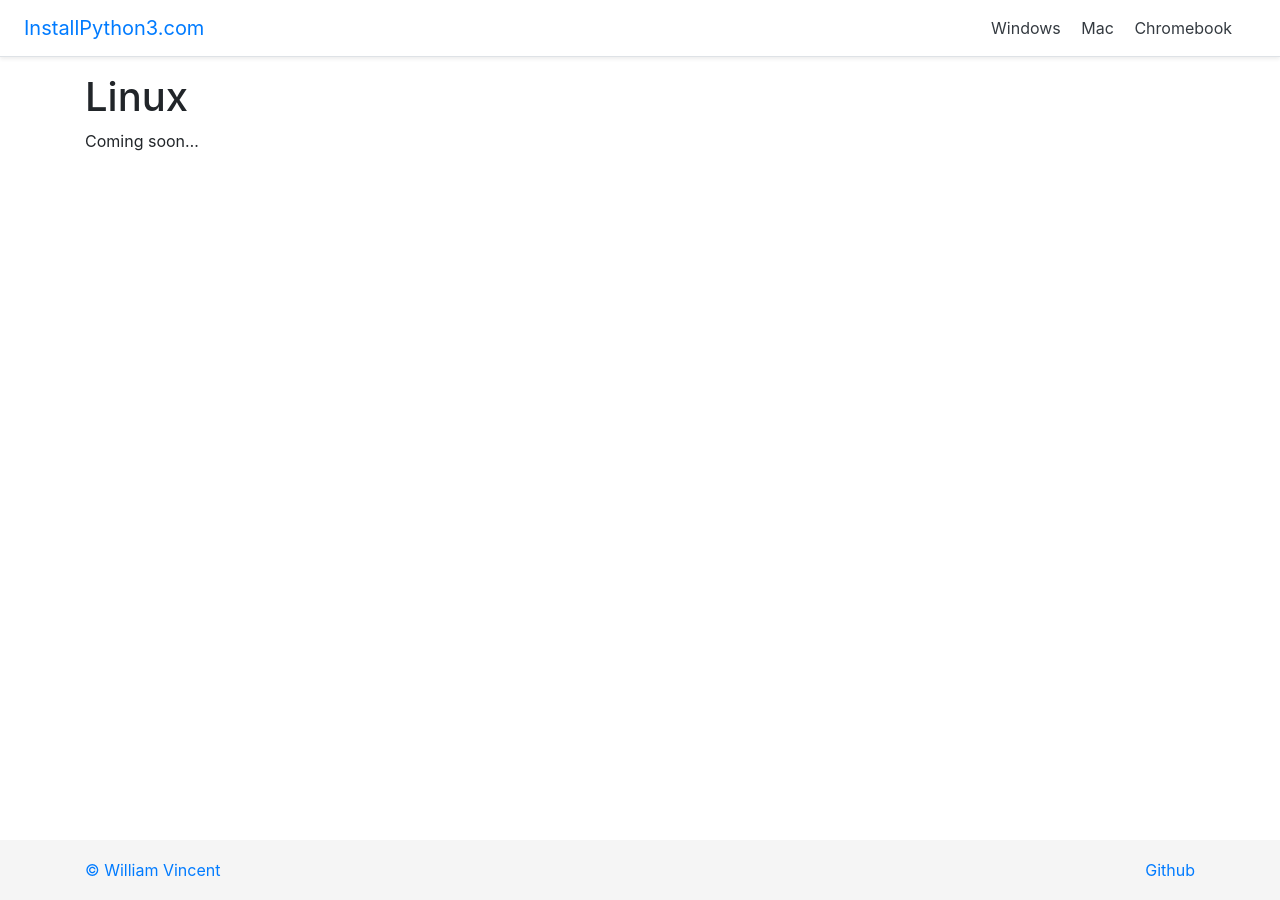
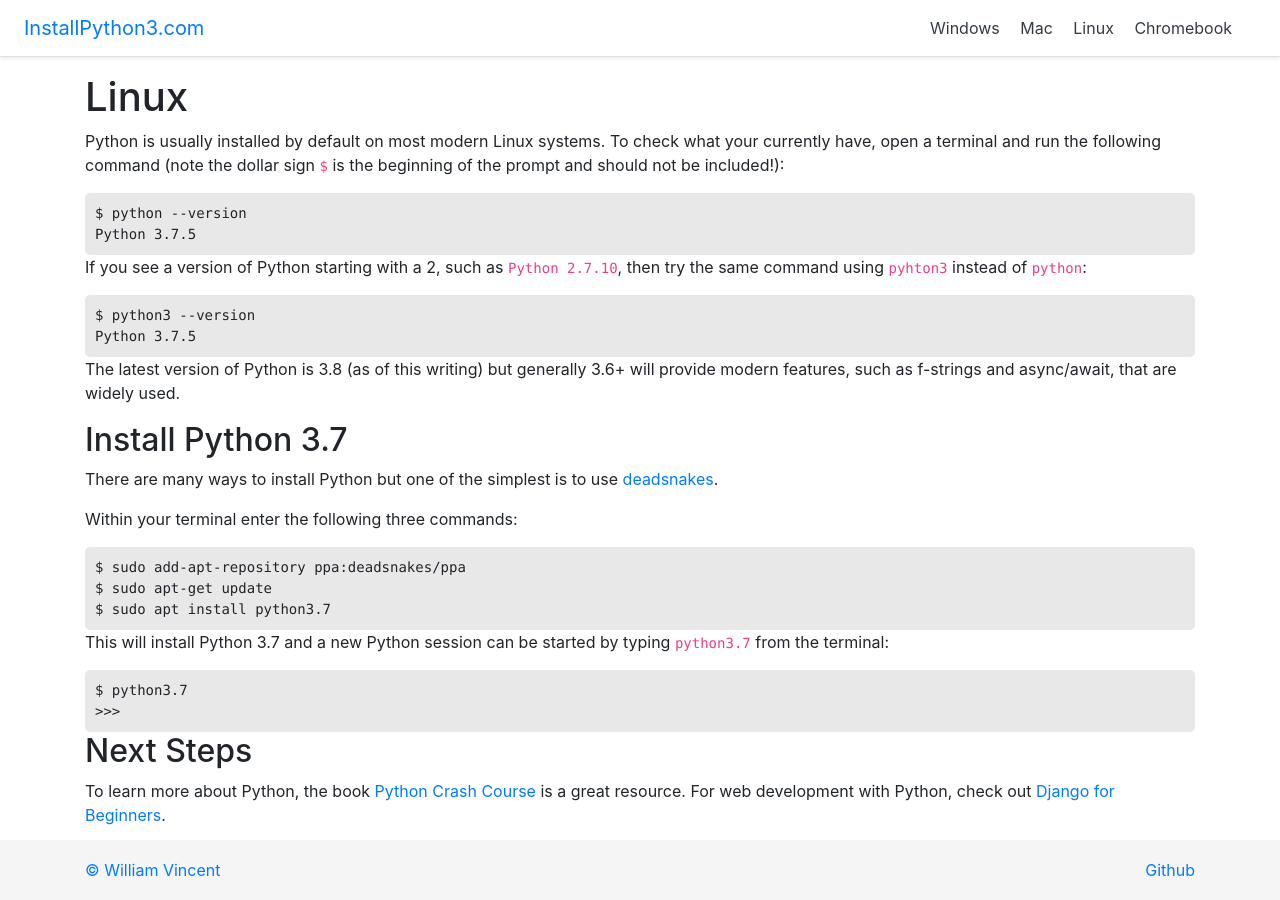
Before and after one commit to NazarMiroshnichenko/installpython3.com, a Jekyll site: the page built from _posts/2010-01-01-linux.markdown, in a window 1280 px wide. Built offline with Jekyll 4.4.1, drawn with Linux system fonts in a browser that asks for light colours.

Commit message:
add Linux section

````diff
--- a/_includes/header.html
+++ b/_includes/header.html
@@ -3,6 +3,7 @@
   <nav class="my-2 my-md-0 mr-md-3">
     <a class="p-2 text-dark" href="/windows">Windows</a>
     <a class="p-2 text-dark" href="/mac">Mac</a>
+    <a class="p-2 text-dark" href="/linux">Linux</a>
     <a class="p-2 text-dark" href="/chromebook">Chromebook</a>
   </nav>
 </div>
--- a/_posts/2010-01-01-chromebook.markdown
+++ b/_posts/2010-01-01-chromebook.markdown
@@ -79,4 +79,4 @@ $ python
 ```
 
 ## Next Steps
-If you'd like to learn more about Python, the book [Python Crash Course](https://amzn.to/2okggMH) is a great resource. Or if you'd like to learn web development with Python, check out [Django for Beginners](https://djangoforbeginners.com).
+To learn more about Python, the book [Python Crash Course](https://amzn.to/2okggMH) is a great resource. For web development with Python, check out [Django for Beginners](https://djangoforbeginners.com).
--- a/_posts/2010-01-01-linux.markdown
+++ b/_posts/2010-01-01-linux.markdown
@@ -5,7 +5,41 @@ date:   2019-08-06 08:53:27 -0500
 categories:
 ---
 
-<h1>Linux</h1>
+# Linux
 
-Coming soon...
-<!-- https://ehmatthes.github.io/pcc_2e/setup_instructions/linux/ -->
+Python is usually installed by default on most modern Linux systems. To check what your currently have, open a terminal and run the following command (note the dollar sign `$` is the beginning of the prompt and should not be included!):
+
+```
+$ python --version
+Python 3.7.5
+```
+
+If you see a version of Python starting with a 2, such as `Python 2.7.10`, then try the same command using `pyhton3` instead of `python`:
+
+```
+$ python3 --version
+Python 3.7.5
+```
+
+The latest version of Python is 3.8 (as of this writing) but generally 3.6+ will provide modern features, such as f-strings and async/await, that are widely used.
+
+## Install Python 3.7
+There are many ways to install Python but one of the simplest is to use [deadsnakes](https://launchpad.net/~deadsnakes/+archive/ubuntu/ppa).
+
+Within your terminal enter the following three commands:
+
+```
+$ sudo add-apt-repository ppa:deadsnakes/ppa
+$ sudo apt-get update
+$ sudo apt install python3.7
+```
+
+This will install Python 3.7 and a new Python session can be started by typing `python3.7` from the terminal:
+
+```
+$ python3.7
+>>>
+```
+
+## Next Steps
+To learn more about Python, the book [Python Crash Course](https://amzn.to/2okggMH) is a great resource. For web development with Python, check out [Django for Beginners](https://djangoforbeginners.com).
--- a/_posts/2010-01-01-mac.markdown
+++ b/_posts/2010-01-01-mac.markdown
@@ -146,4 +146,4 @@ $
 The lack of parentheses confirms the virtual environment is no longer active.
 
 ## Next Steps
-If you'd like to learn more about Python, the book [Python Crash Course](https://amzn.to/2okggMH) is a great resource. Or if you'd like to learn web development with Python, check out [Django for Beginners](https://djangoforbeginners.com).
+To learn more about Python, the book [Python Crash Course](https://amzn.to/2okggMH) is a great resource. For web development with Python, check out [Django for Beginners](https://djangoforbeginners.com).
--- a/_posts/2010-01-01-windows.markdown
+++ b/_posts/2010-01-01-windows.markdown
@@ -76,6 +76,4 @@ That's it! You're ready to go.
 <img class="img-fluid" src="{{ site.url }}/assets/images/windows/powershell.png" alt="Powershell">
 
 ## Next Steps
-If you'd like to learn more about Python, the book [Python Crash Course](https://amzn.to/2okggMH) is a great resource. Or if you'd like to learn web development with Python, check out [Django for Beginners](https://djangoforbeginners.com).
-
-<!-- IDLE? VSCode? -->
+To learn more about Python, the book [Python Crash Course](https://amzn.to/2okggMH) is a great resource. For web development with Python, check out [Django for Beginners](https://djangoforbeginners.com).
````
Also changed, not shown: index.md (+12 -0 lines).
